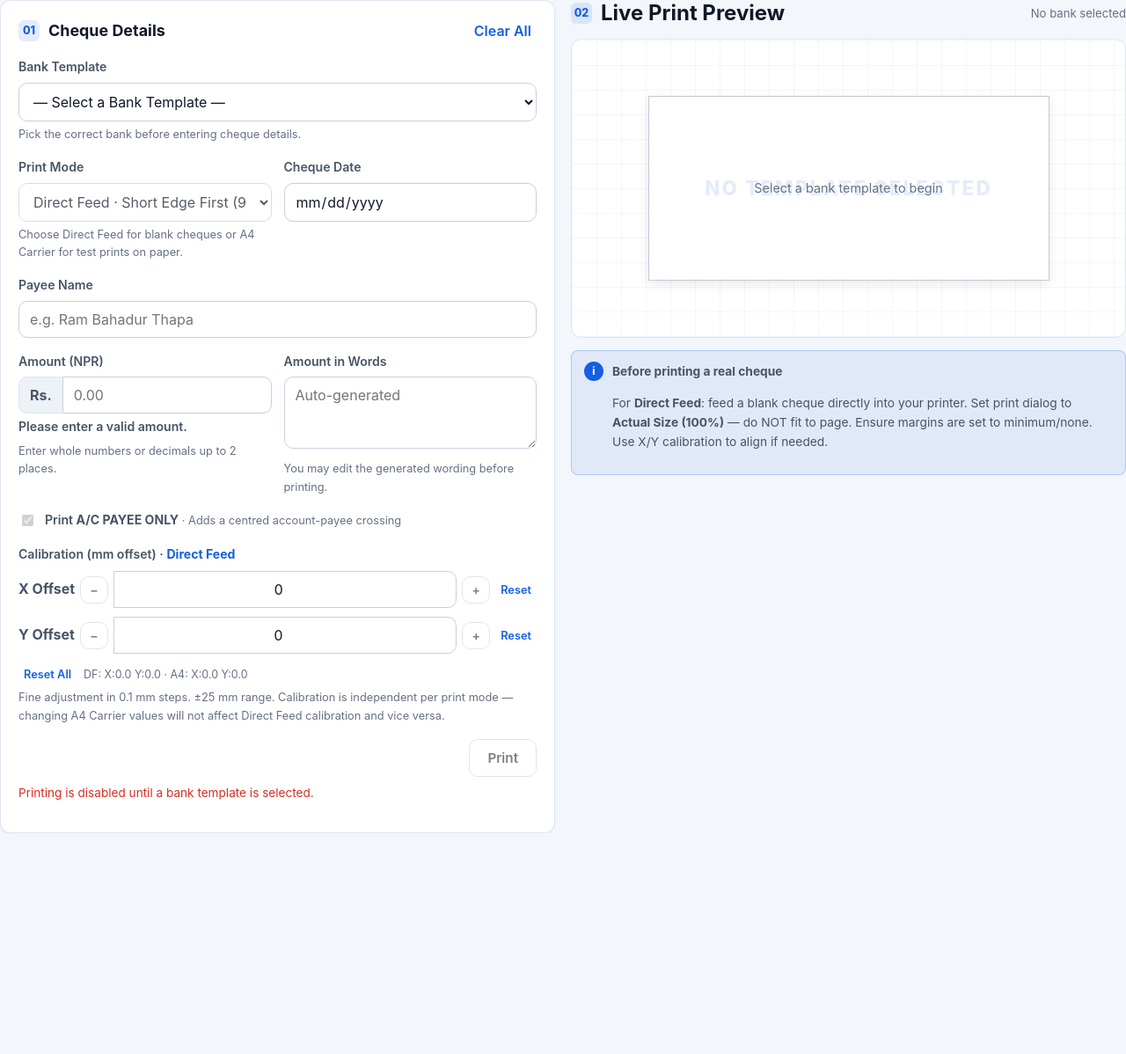
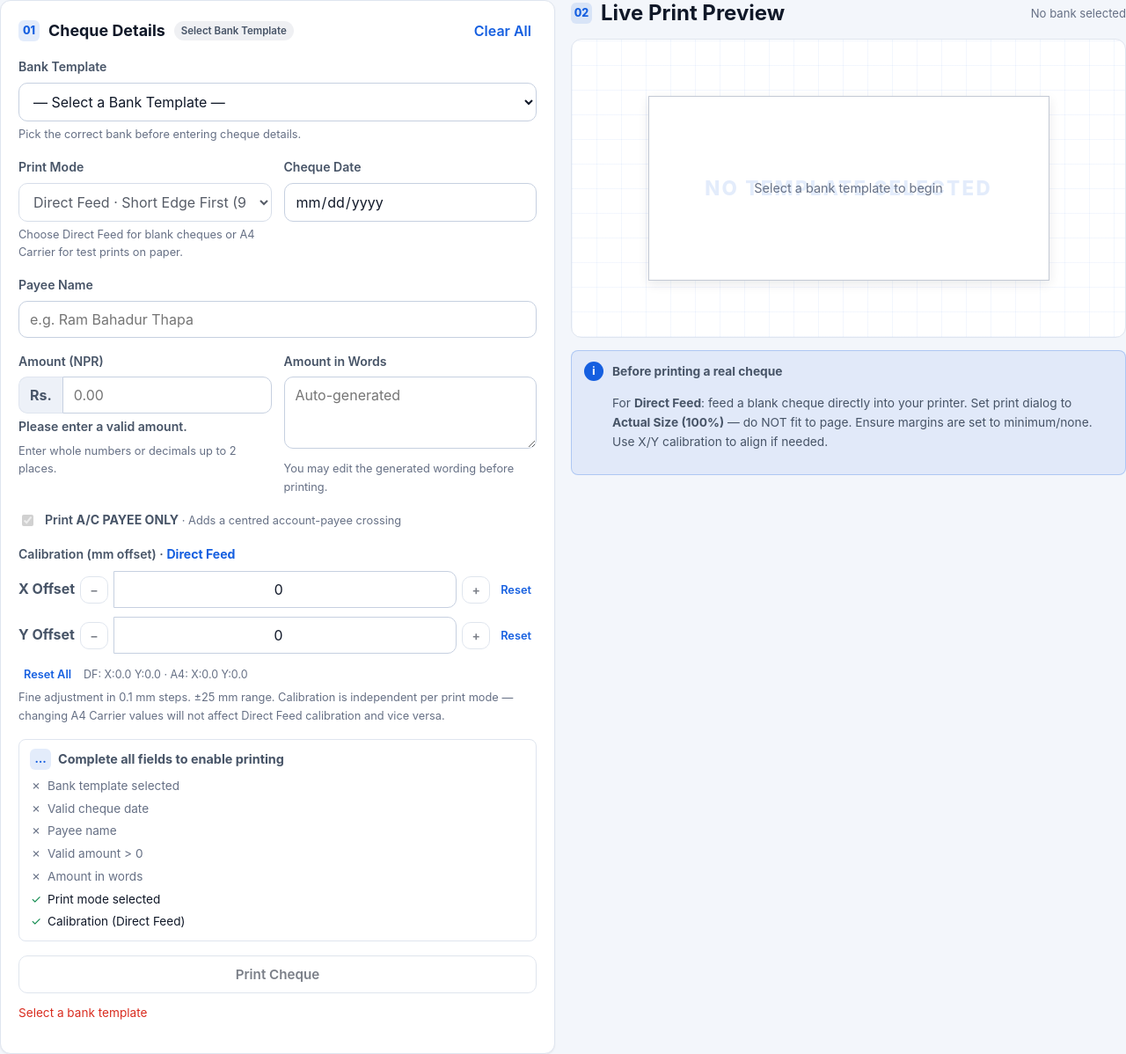
Before and after one commit to arjunramtel56/cheque_printer_system_fail3, a Next.js app: page / in a window 1280 px wide. Shown: the whole page at 88% size. Before the commit the page ends 947 px from the top, so only its background shows below. Built offline with nearby package versions, Linux system fonts and the light colour scheme.

Commit message:
feat: add prep checklist component and enhance print readiness validation

```diff
--- a/app/globals.css
+++ b/app/globals.css
@@ -179,7 +179,22 @@ button, input, select, textarea { font-family: inherit; font-size: 1rem; }
 /* ---------- Error state ---------- */
 .error-state { color: var(--danger); font-size: 0.85rem; margin-top: 4px; }
 
+/* ---------- Info state (non-error inline messaging) ---------- */
+.info-state { color: var(--info); font-size: 0.85rem; margin-top: 4px; }
+
+/* ---------- Prep checklist ---------- */
+.prep-checklist { border: 1px solid var(--border); border-radius: var(--radius-sm); padding: 10px 12px; }
+.prep-checklist ul li { font-family: var(--font-stack); }
+
 /* ---------- Responsive ---------- */
+@media (max-width: 768px) {
+  .compose-grid { grid-template-columns: 1fr; }
+  .two-columns { grid-template-columns: 1fr; }
+  .preview-stage { min-height: 200px; padding: 8px; }
+  .preview-heading h2 { font-size: 0.95rem; }
+  .panel { padding: 16px; }
+}
+
 @media (max-width: 900px) {
   .compose-grid { grid-template-columns: 1fr; }
   .two-columns { grid-template-columns: 1fr; }
--- a/components/Workspace.tsx
+++ b/components/Workspace.tsx
@@ -29,6 +29,24 @@ const A4_MM_WIDTH = 210;
 const A4_MM_HEIGHT = 297;
 const A4_LANDSCAPE_WIDTH = 297;
 const A4_LANDSCAPE_HEIGHT = 210;
+
+// Explicit workflow states — a single, unambiguous indicator of where the
+// user is in the print pipeline.  The UI renders state badges and the print
+// button surfaces the concrete reason it is blocked.
+type FormState =
+  | "idle"             // EMPTY — no template selected
+  | "template-selected"  // BANK SELECTED — template picked, fields empty
+  | "data-entering"      // DATA ENTERED (partial) — some fields filled
+  | "ready-preview"      // READY TO PREVIEW — all fields populated, validation passes
+  | "ready-print"        // READY TO PRINT — same as above (synced when print dialog about to open)
+  | "printing"           // PRINTING — window.print() is open
+  | "done";              // PRINT COMPLETED / CANCELLED
+
+// Map each validation rule to the message the print button should show.
+interface PrintReadiness {
+  ready: boolean;
+  reason: string | null;
+}
 
 function fitFontSize(text: string, field: { fontSize?: number; minFontSize?: number; letterSpacing?: number; width: number }): number {
   const preferred = Number(field.fontSize || 10);
@@ -856,39 +874,23 @@ interface CalibrationGroupProps {
   dfCalibration: Calibration;
   a4Calibration: Calibration;
   currentCalibration: Calibration;
-  setDfCalibration: React.Dispatch<React.SetStateAction<Calibration>>;
-  setA4Calibration: React.Dispatch<React.SetStateAction<Calibration>>;
   setCurrentCalibration: React.Dispatch<React.SetStateAction<Calibration>>;
   template: BankTemplate | null;
-  isDF: boolean;
 }
 
 function CalibrationGroup({
   dfCalibration,
   a4Calibration,
   currentCalibration,
-  setDfCalibration,
-  setA4Calibration,
   setCurrentCalibration,
   template,
-  isDF,
 }: CalibrationGroupProps) {
-  const step = 0.1;
-
   function setCalX(val: number) {
     setCurrentCalibration((prev) => ({ ...prev, x: clampCalibration(val) }));
   }
 
   function setCalY(val: number) {
     setCurrentCalibration((prev) => ({ ...prev, y: clampCalibration(val) }));
-  }
-
-  function resetX() {
-    setCurrentCalibration((prev) => ({ ...prev, x: 0 }));
-  }
-
-  function resetY() {
-    setCurrentCalibration((prev) => ({ ...prev, y: 0 }));
   }
 
   function resetAll() {
@@ -963,6 +965,68 @@ function BankTemplateSelector({
 }
 
 // ---------------------------------------------------------------------------
+// PrepChecklist — visual pre-print validation summary (not a gate; the real
+// gate is printReadiness + handlePrint's sequential guards).  This component
+// only *shows* the checklist so users see exactly what is checked before the
+// browser print dialog opens.
+// ---------------------------------------------------------------------------
+
+interface PrepChecklistProps {
+  template: BankTemplate | null;
+  date: string;
+  payee: string;
+  amount: string;
+  amountWords: string;
+  printMode: ProfileKey;
+  calibration: Calibration;
+  isDF: boolean;
+}
+
+function PrepChecklist({ template, date, payee, amount, amountWords, printMode, calibration, isDF }: PrepChecklistProps) {
+  const items: { label: string; ok: boolean; fieldId?: string }[] = [
+    { label: "Bank template selected", ok: !!template, fieldId: "template-select" },
+    { label: "Valid cheque date", ok: date !== "" && /^\d{4}-\d{2}-\d{2}$/.test(date), fieldId: "date-input" },
+    { label: "Payee name", ok: payee.trim() !== "", fieldId: "payee-input" },
+    { label: "Valid amount > 0", ok: (() => { const v = validateAmount(amount); return v.valid && v.paisa > 0; })(), fieldId: "amount-input" },
+    { label: "Amount in words", ok: amountWords.trim() !== "", fieldId: "words-input" },
+    { label: "Print mode selected", ok: printMode !== undefined && printMode !== null, fieldId: "print-mode" },
+    { label: `Calibration (${isDF ? "Direct Feed" : "A4 Carrier"})`, ok: validateCalibrationPair(calibration.x, calibration.y) === null },
+  ];
+
+  const allOk = items.every((i) => i.ok);
+
+  return (
+    <div className="prep-checklist" aria-label="Print readiness checklist" style={{ marginTop: 16 }}>
+      <div style={{ display: "flex", alignItems: "center", gap: 8, marginBottom: 8 }}>
+        <span
+          className="step"
+          style={{ background: allOk ? "color-mix(in srgb, var(--success) 14%, transparent)" : undefined }}
+          aria-hidden="true"
+        >
+          {allOk ? "✓" : "…"}
+        </span>
+        <strong style={{ fontSize: "0.9rem", color: allOk ? "var(--success)" : "var(--text-secondary)" }}>
+          {allOk ? "Ready to print" : "Complete all fields to enable printing"}
+        </strong>
+      </div>
+      <ul style={{ listStyle: "none", padding: 0, margin: 0, display: "grid", gap: 4, fontSize: "0.85rem" }}>
+        {items.map((item) => (
+          <li key={item.label} style={{ display: "flex", alignItems: "center", gap: 6, color: item.ok ? "var(--text-primary)" : "var(--text-muted)" }}>
+            <span style={{ width: 14, textAlign: "center", color: item.ok ? "var(--success)" : "var(--text-muted)" }}>
+              {item.ok ? "✓" : "✗"}
+            </span>
+            <span>{item.label}</span>
+            {!item.ok && item.fieldId && (
+              <span className="sr-only">Field needs attention: {item.label}</span>
+            )}
+          </li>
+        ))}
+      </ul>
+    </div>
+  );
+}
+
+// ---------------------------------------------------------------------------
 // Main Workspace
 // ---------------------------------------------------------------------------
 
@@ -1010,13 +1074,36 @@ export default function Workspace() {
     return "";
   }, [amount]);
 
-  // canPrint requires amount > 0 (so words will exist) and all other fields filled
   const hasAmount = useMemo(() => {
     const v = validateAmount(amount);
     return v.valid && v.paisa > 0;
   }, [amount]);
 
-  const canPrint = templateId !== "" && date !== "" && payee.trim() !== "" && hasAmount && !amountError && amountWords.trim() !== "";
+  // -----------------------------------------------------------------------
+  // Explicit workflow state + print-readiness (single source of truth for
+  // the disabled reason the print button surfaces).
+  // -----------------------------------------------------------------------
+  const printReadiness = useMemo<PrintReadiness>(() => {
+    if (!template) return { ready: false, reason: "Select a bank template" };
+    if (date === "") return { ready: false, reason: "Enter cheque date" };
+    if (payee.trim() === "") return { ready: false, reason: "Enter payee name" };
+    if (!hasAmount) return { ready: false, reason: "Enter valid amount" };
+    if (amountWords.trim() === "") return { ready: false, reason: "Enter amount in words" };
+    if (!printMode) return { ready: false, reason: "Select print mode" };
+    const cal = isDF ? dfCalibration : a4Calibration;
+    if (validateCalibrationPair(cal.x, cal.y) !== null) {
+      return { ready: false, reason: "Correct invalid calibration" };
+    }
+    return { ready: true, reason: null };
+  }, [template, date, payee, hasAmount, amountWords, printMode, isDF, dfCalibration, a4Calibration]);
+
+  // Derive the explicit form state for the state badge.
+  const derivedFormState = useMemo<FormState>(() => {
+    if (!template) return "idle";
+    if (isPrinting) return "printing";
+    if (!printReadiness.ready) return "data-entering";
+    return "ready-print";
+  }, [template, printReadiness, isPrinting]);
 
   // Auto-sync words when amount changes (only if user hasn't manually overridden)
   useEffect(() => {
@@ -1067,6 +1154,7 @@ export default function Workspace() {
     const profile = resolvedTemplate.profiles[printMode];
     if (!profile) { setPrintError("Print layout not available for selected mode."); return; }
 
+    // STEP 6: ENTER PRINTING STATE
     setIsPrinting(true);
 
     // Increment print key to force deterministic render on each print trigger
@@ -1132,6 +1220,23 @@ export default function Workspace() {
   }
 
   function handleClear() {
+    // Preserve system configuration (printMode is a persistent UI preference);
+    // only reset cheque data and transient state.  An explicit confirmation
+    // guard prevents accidental wipes when the user has entered data.
+    if (
+      templateId !== "" ||
+      date !== "" ||
+      payee !== "" ||
+      amount !== "" ||
+      amountWords !== "" ||
+      (dfCalibration.x !== 0 || dfCalibration.y !== 0) ||
+      (a4Calibration.x !== 0 || a4Calibration.y !== 0)
+    ) {
+      if (!window.confirm("Clear all cheque details and calibration? This cannot be undone.")) {
+        return;
+      }
+    }
+
     setTemplateId("");
     setDate("");
     setPayee("");
@@ -1142,6 +1247,7 @@ export default function Workspace() {
     setDfCalibration({ x: 0, y: 0 });
     setA4Calibration({ x: 0, y: 0 });
     setPrintError("");
+    setFormState("idle");
   }
 
   function handleModeChange(newMode: ProfileKey) {
@@ -1167,8 +1273,38 @@ export default function Workspace() {
               <div style={{ display: "flex", alignItems: "center", gap: 10 }}>
                 <span className="step">01</span>
                 <h2>Cheque Details</h2>
+                <span
+                  className="state-badge"
+                  style={{
+                    fontSize: "0.72rem",
+                    fontWeight: 600,
+                    padding: "2px 8px",
+                    borderRadius: "12px",
+                    background:
+                      derivedFormState === "ready-print"
+                        ? "color-mix(in srgb, var(--success) 14%, transparent)"
+                        : derivedFormState === "printing"
+                          ? "color-mix(in srgb, var(--info) 14%, transparent)"
+                          : "color-mix(in srgb, var(--text-muted) 10%, transparent)",
+                    color:
+                      derivedFormState === "ready-print"
+                        ? "var(--success)"
+                        : derivedFormState === "printing"
+                          ? "var(--info)"
+                          : "var(--text-secondary)",
+                  }}
+                  aria-label={`Workflow state: ${derivedFormState}`}
+                >
+                  {derivedFormState === "ready-print"
+                    ? "Ready to Print"
+                    : derivedFormState === "printing"
+                      ? "Printing\u2026"
+                      : derivedFormState === "data-entering"
+                        ? "Filling Details"
+                        : "Select Bank Template"}
+                </span>
               </div>
-              <button type="button" className="text-button" onClick={handleClear}>
+              <button type="button" className="text-button" onClick={handleClear} aria-label="Clear all cheque details and calibration">
                 Clear All
               </button>
             </div>
@@ -1287,11 +1423,8 @@ export default function Workspace() {
                   dfCalibration={dfCalibration}
                   a4Calibration={a4Calibration}
                   currentCalibration={currentCalibration}
-                  setDfCalibration={setDfCalibration}
-                  setA4Calibration={setA4Calibration}
                   setCurrentCalibration={setCurrentCalibration}
                   template={template}
-                  isDF={isDF}
                 />
               </div>
               <small>
@@ -1318,28 +1451,42 @@ export default function Workspace() {
               </div>
             )}
 
-            <div className="form-actions" style={{ marginTop: 16 }}>
-              <button type="button" className="button secondary" disabled={!canPrint} onClick={handlePrint}>
-                Print
+
+            <PrepChecklist
+              template={template}
+              date={date}
+              payee={payee}
+              amount={amount}
+              amountWords={amountWords}
+              printMode={printMode}
+              calibration={currentCalibration}
+              isDF={isDF}
+            />
+            <div className="form-actions" style={{ marginTop: 16, flexDirection: "column", alignItems: "stretch", gap: 8 }}>
+              <button
+                type="button"
+                className="button secondary"
+                disabled={!printReadiness.ready}
+                onClick={handlePrint}
+                aria-disabled={!printReadiness.ready}
+                aria-describedby="print-reason"
+              >
+                {isPrinting ? "Printing" : "Print Cheque"}
               </button>
+              {/* Specific reason the print button is disabled */}
+              {!printReadiness.ready && !isPrinting && (
+                <p id="print-reason" className="error-state" role="alert" aria-live="polite">
+                  {printReadiness.reason}
+                </p>
+              )}
             </div>
 
             {printError && (
-              <p className="error-state" style={{ marginTop: 8 }}>{printError}</p>
+              <p className="error-state" style={{ marginTop: 8 }} role="alert" aria-live="assertive">{printError}</p>
             )}
             {isPrinting && (
-              <p className="error-state" style={{ marginTop: 8, color: "var(--brand-blue)" }}>
-                Opening print dialog… Please confirm Actual Size (100%) in your printer settings.
-              </p>
-            )}
-            {!canPrint && templateId !== "" && (
-              <p className="error-state" style={{ marginTop: 8 }}>
-                Fill all required fields (date, payee, amount) before printing.
-              </p>
-            )}
-            {!template && (
-              <p className="error-state" style={{ marginTop: 8 }}>
-                Printing is disabled until a bank template is selected.
+              <p className="info-state" style={{ marginTop: 8 }} aria-live="polite">
+                Opening print dialog� Please confirm <b>Actual Size (100%)</b> in your printer settings.
               </p>
             )}
           </form>
```
